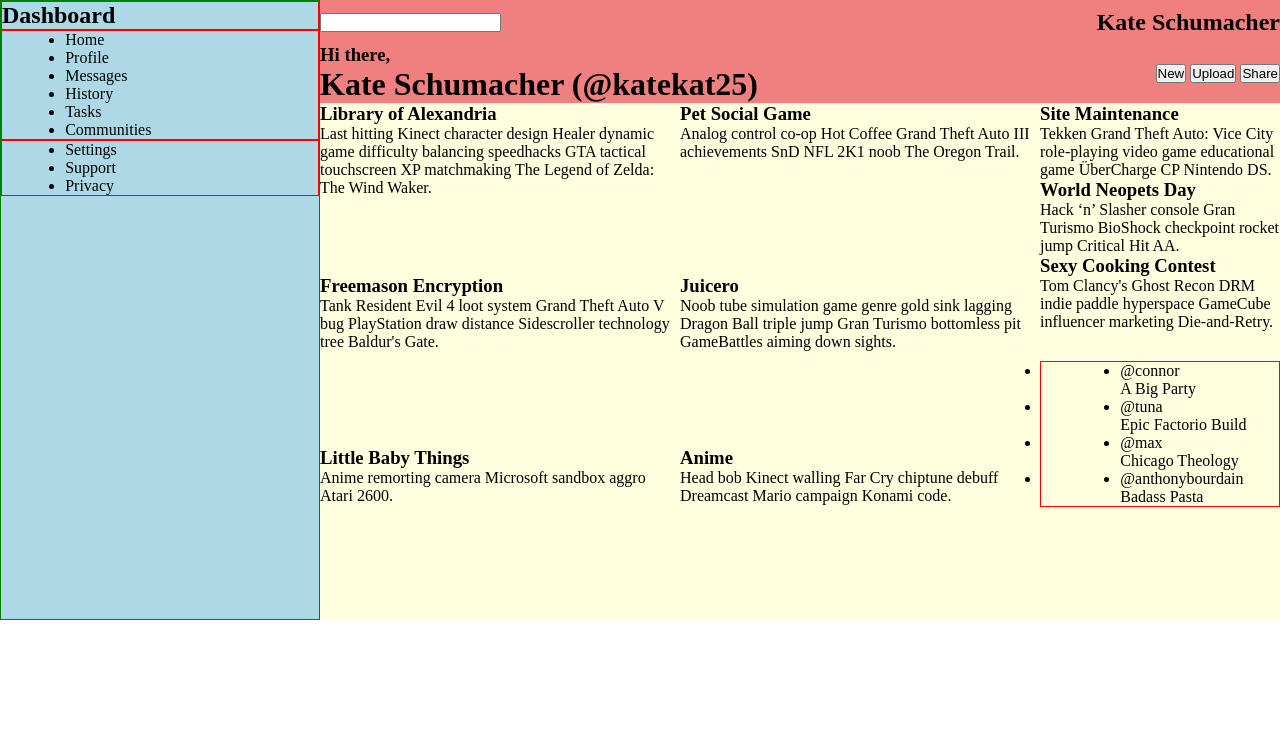
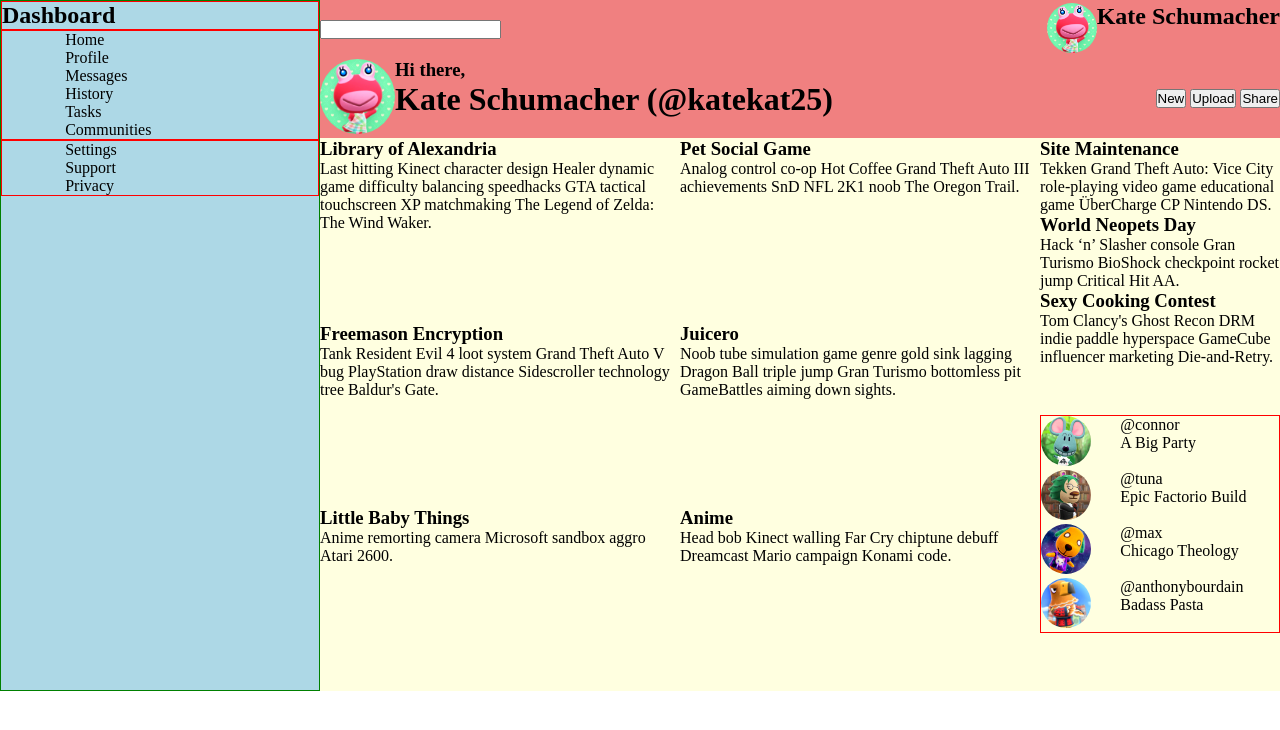
Before and after one commit to katekat25/admin-dashboard, a plain HTML site: page index.html in a window 1280 px wide. Drawn offline with Linux system fonts and the light colour scheme.

Commit message:
Add profile icons

```diff
--- a/index.html
+++ b/index.html
@@ -46,13 +46,17 @@
                 </div>
                 <div class="nav-right">
                     <div class="notification-button"></div>
-                    <div class="my-icon"></div>
+                    <div class="nav-icon">
+                        <img src="assets/kate.png">
+                    </div>
                     <h2 class="user-name">Kate Schumacher</h2>
                 </div>
             </div>
             <div class="header-bottom">
                 <div class="profile-left">
-                    <div class="my-icon"></div>
+                    <div class="profile-icon">
+                        <img src="assets/kate.png">
+                    </div>
                     <div class="hello-text">
                         <h3 class="hithere">Hi there,</h3>
                         <h1 class="user-name">Kate Schumacher (@katekat25)</h1>
@@ -148,22 +152,30 @@
             </div>
             <div class="trending">
                 <ul class="trending-container">
-                    <li class="trending-icon"></li>
+                    <li class="trending-icon">
+                        <img src="assets/connor.png">
+                    </li>
                     <li class="trending-text">
                         <div class="trending-username">@connor</div>
                         <div class="trending-tag">A Big Party</div>
                     </li>
-                    <li class="trending-icon"></li>
+                    <li class="trending-icon">
+                        <img src="assets/tuna.png">
+                    </li>
                     <li class="trending-text">
                         <div class="trending-username">@tuna</div>
                         <div class="trending-tag">Epic Factorio Build</div>
                     </li>
-                    <li class="trending-icon"></li>
+                    <li class="trending-icon">
+                        <img src="assets/max.png">
+                    </li>
                     <li class="trending-text">
                         <div class="trending-username">@max</div>
                         <div class="trending-tag">Chicago Theology</div>
                     </li>
-                    <li class="trending-icon"></li>
+                    <li class="trending-icon">
+                        <img src="assets/anthony.png">
+                    </li>
                     <li class="trending-text">
                         <div class="trending-username">@anthonybourdain</div>
                         <div class="trending-tag">Badass Pasta</div>
--- a/styles.css
+++ b/styles.css
@@ -4,13 +4,17 @@
 }
 
 body {
-    height: 100vh;
+    height: 50vh;
+}
+
+li {
+    list-style-type: none;
 }
 
 .container {
     display: grid;
     grid-template-columns: 1fr 3fr;
-    grid-template-rows: 1fr 5fr;
+    grid-template-rows: 1fr 4fr;
 }
 
 .sidebar {
@@ -42,6 +46,22 @@ body {
     align-items: center;
 }
 
+.nav-icon img, .trending-icon img {
+    height: 50px;
+    width: 50px;
+    border-radius: 50%;
+}
+
+.profile-icon img {
+    height: 75px;
+    width: 75px;
+    border-radius: 50%;
+}
+
+.nav-right, .profile-left {
+    display: flex;
+}
+
 .main-content {
     background-color: lightyellow;
     display: grid;
```
Also changed, not shown: assets/anthony.png (added), assets/connor.png (added), assets/kate.png (added), assets/max.png (added), assets/tuna.png (added).
